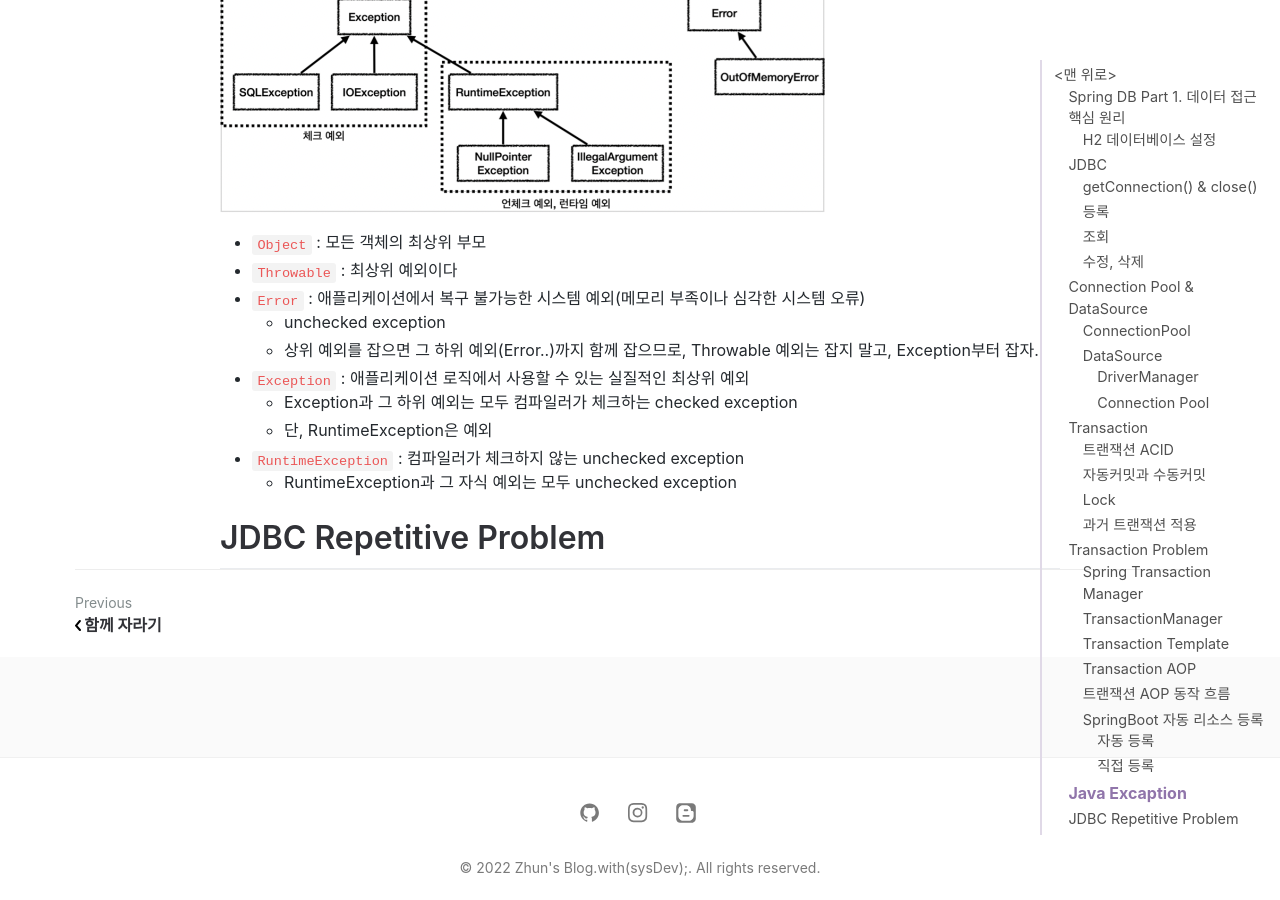
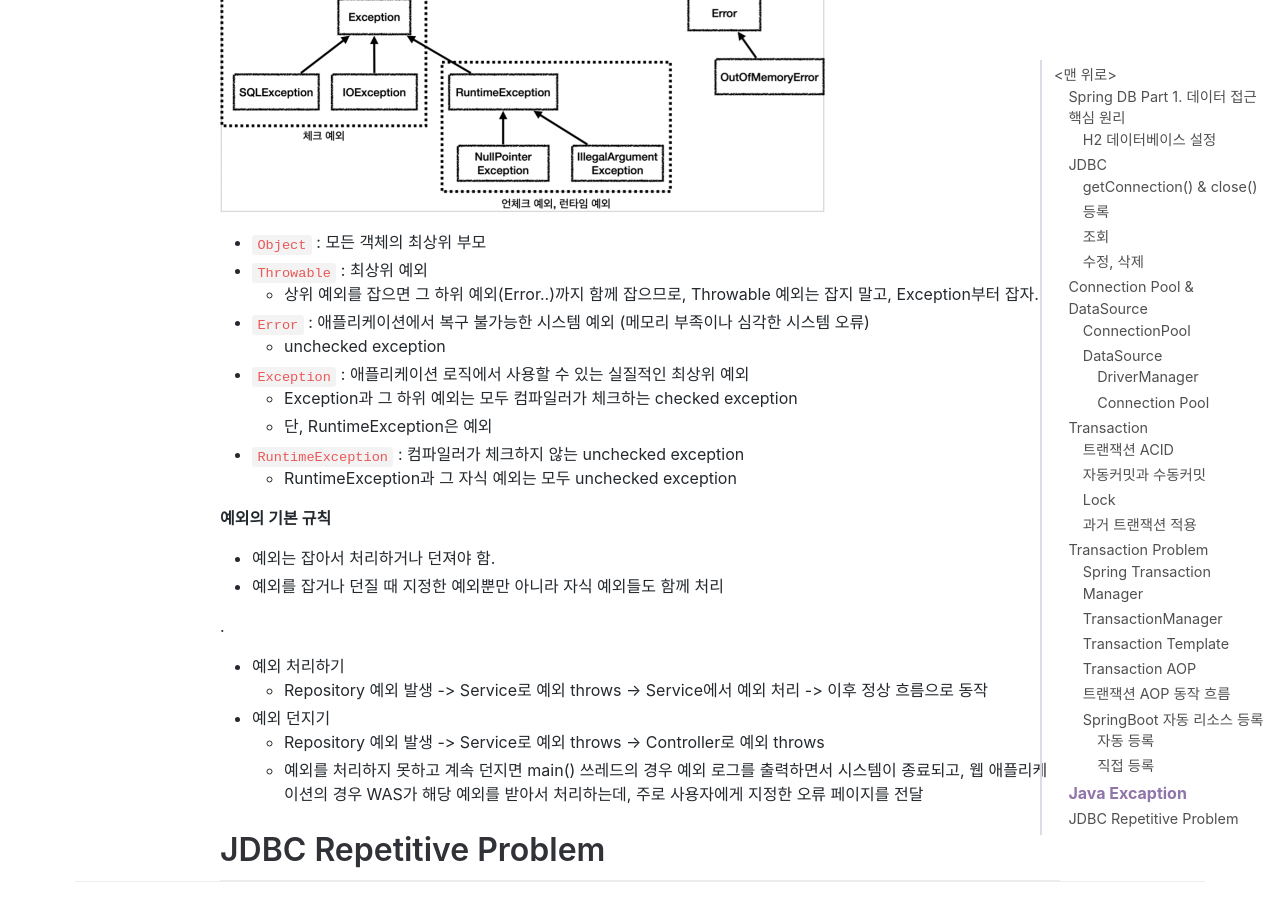
Before and after one commit to jihunparkme/jihunparkme.github.io, a Jekyll site: the page built from _posts/2022-08-08-Spring-DB-Part1.md, in a window 1280 px wide and 900 px high, scrolled down 16186 px. Built offline with Jekyll 4.4.1, drawn with Linux system fonts in a browser that asks for light colours; nearby versions of some CDN libraries; comment, search, counter and statistics services are not loaded.

Commit message:
[Java Excaption] 예외 기본 규칙

```diff
--- a/_posts/2022-08-08-Spring-DB-Part1.md
+++ b/_posts/2022-08-08-Spring-DB-Part1.md
@@ -670,14 +670,27 @@ static class TestConfig {
 ![Result](https://github.com/jihunparkme/jihunparkme.github.io/blob/master/post_img/spring/java-exception.png?raw=true 'Result')
 
 - `Object` : 모든 객체의 최상위 부모
-- `Throwable` : 최상위 예외이다
-- `Error` : 애플리케이션에서 복구 불가능한 시스템 예외(메모리 부족이나 심각한 시스템 오류)
+- `Throwable` : 최상위 예외
+  - 상위 예외를 잡으면 그 하위 예외(Error..)까지 함께 잡으므로, Throwable 예외는 잡지 말고, Exception부터 잡자.
+- `Error` : 애플리케이션에서 복구 불가능한 시스템 예외 (메모리 부족이나 심각한 시스템 오류)
   - unchecked exception
-  - 상위 예외를 잡으면 그 하위 예외(Error..)까지 함께 잡으므로, Throwable 예외는 잡지 말고, Exception부터 잡자.
 - `Exception` : 애플리케이션 로직에서 사용할 수 있는 실질적인 최상위 예외
   - Exception과 그 하위 예외는 모두 컴파일러가 체크하는 checked exception
   - 단, RuntimeException은 예외
 - `RuntimeException` : 컴파일러가 체크하지 않는 unchecked exception
   - RuntimeException과 그 자식 예외는 모두 unchecked exception
 
+**예외의 기본 규칙**
+
+- 예외는 잡아서 처리하거나 던져야 함.
+- 예외를 잡거나 던질 때 지정한 예외뿐만 아니라 자식 예외들도 함께 처리
+
+.
+
+- 예외 처리하기
+  - Repository 예외 발생 -> Service로 예외 throws -> Service에서 예외 처리 -> 이후 정상 흐름으로 동작
+- 예외 던지기
+  - Repository 예외 발생 -> Service로 예외 throws -> Controller로 예외 throws
+  - 예외를 처리하지 못하고 계속 던지면 main() 쓰레드의 경우 예외 로그를 출력하면서 시스템이 종료되고, 웹 애플리케이션의 경우 WAS가 해당 예외를 받아서 처리하는데, 주로 사용자에게 지정한 오류 페이지를 전달
+
 # JDBC Repetitive Problem
```
